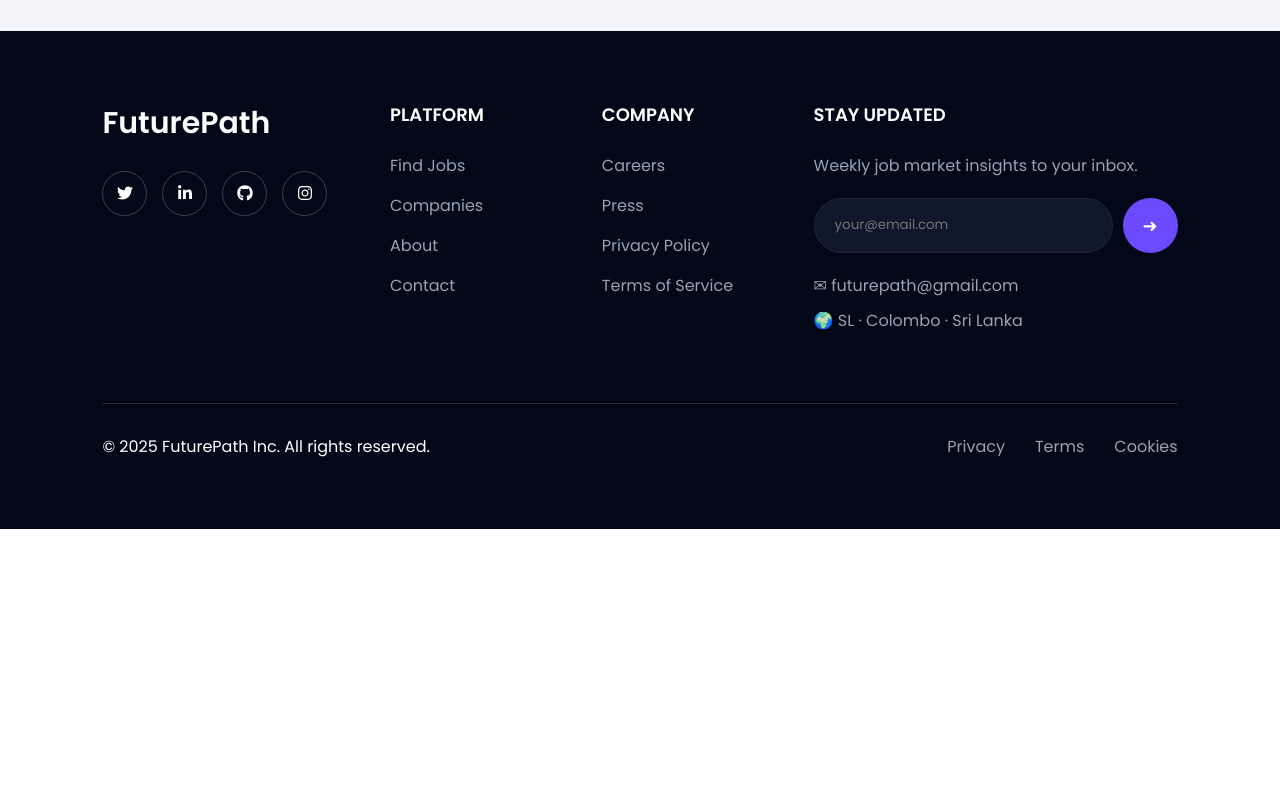
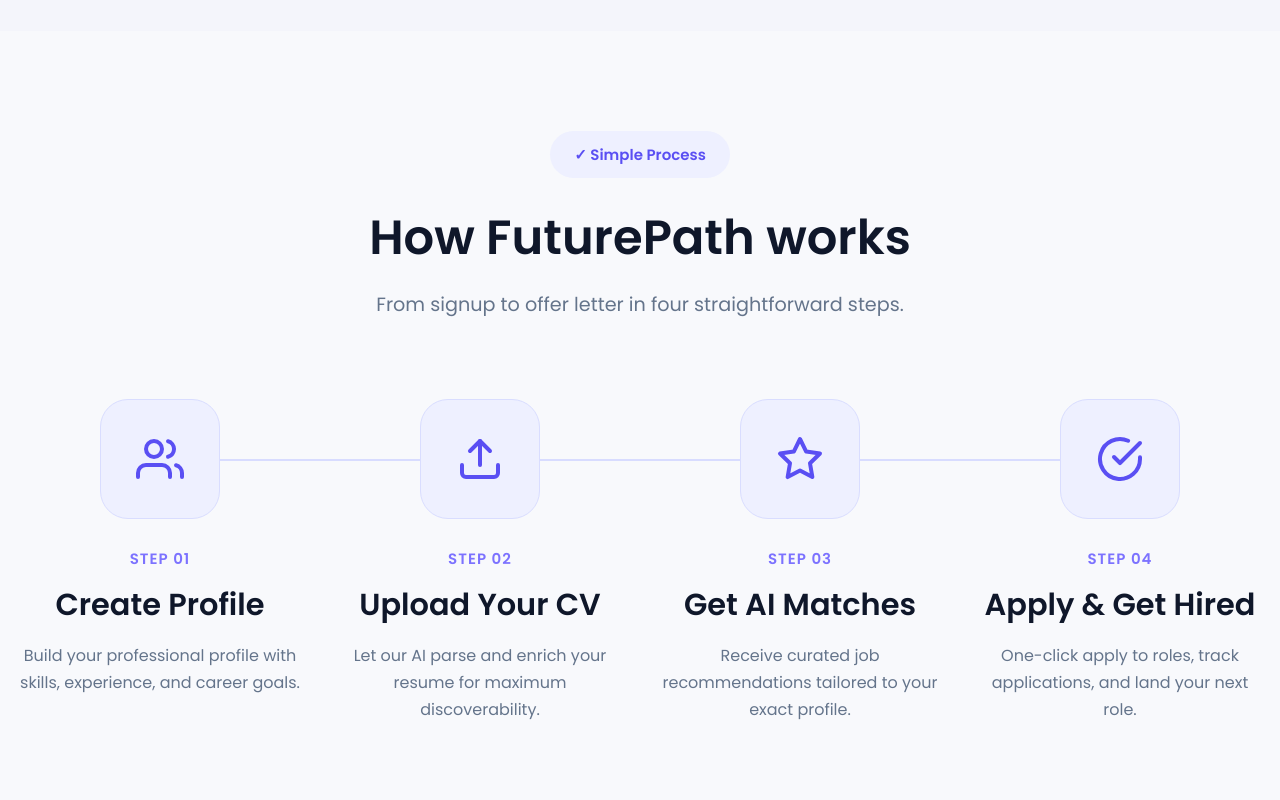
Before and after one commit to thakshilamadhushan/hict22013-FuturePath, a React (Vite) app in the folder Frontend/: page / in a window 1280 px wide. Shown: the part 1920-2720 px from the top of the page. Before the commit the page ends 2449 px from the top, so only its background shows below. Built offline with nearby package versions, Linux system fonts and the light colour scheme.

Commit message:
Create FuturePathProcess section

```diff
--- a/Frontend/src/App.jsx
+++ b/Frontend/src/App.jsx
@@ -5,6 +5,7 @@
 import Navbar from './components/navBar.jsx'
 import HeroSection from './components/heroSection.jsx'
 import BrowseByIndustry from './components/browseByIndustry.jsx'
+import FuturePathProcess from './components/FuturePathProcess.jsx'
 import Footer from './components/footer.jsx'
 import './App.css'
 
@@ -16,6 +17,7 @@
       <Navbar />
       <HeroSection />
       <BrowseByIndustry />
+      <FuturePathProcess/>
       <Footer />
     </>
   )
--- /dev/null
+++ b/Frontend/src/components/FuturePathProcess.css
@@ -0,0 +1,166 @@
+/* ---------- Section ---------- */
+
+.process-section {
+  padding: 100px 20px;
+  background: #f8f9fc;
+  text-align: center;
+  overflow: hidden;
+}
+
+.process-header {
+  max-width: 700px;
+  margin: 0 auto 80px;
+}
+
+.process-badge {
+  display: inline-flex;
+  align-items: center;
+  gap: 8px;
+  background: #eef0ff;
+  color: #5a4ff3;
+  padding: 12px 24px;
+  border-radius: 999px;
+  font-size: 15px;
+  font-weight: 600;
+  margin-bottom: 24px;
+}
+
+.process-header h2 {
+  font-size: 3rem;
+  font-weight: 700;
+  color: #0f172a;
+  margin-bottom: 16px;
+}
+
+.process-header p {
+  font-size: 1.2rem;
+  color: #64748b;
+}
+
+/* ---------- Timeline ---------- */
+
+.process-timeline {
+  position: relative;
+  display: grid;
+  grid-template-columns: repeat(4, 1fr);
+  gap: 40px;
+  max-width: 1400px;
+  margin: auto;
+}
+
+/* connecting line */
+.process-timeline::before {
+  content: "";
+  position: absolute;
+  top: 60px;
+  left: 12%;
+  right: 12%;
+  height: 2px;
+  background: #d8dcff;
+  z-index: 0;
+}
+
+/* ---------- Card ---------- */
+
+.process-card {
+  position: relative;
+  z-index: 1;
+}
+
+.icon-box {
+  width: 120px;
+  height: 120px;
+  margin: 0 auto 28px;
+  background: #eef0ff;
+  border: 1px solid #d9ddff;
+  border-radius: 28px;
+
+  display: flex;
+  align-items: center;
+  justify-content: center;
+
+  font-size: 48px;
+  color: #5a4ff3;
+
+  transition: all 0.35s ease;
+  cursor: pointer;
+}
+
+/* Hover Effect */
+.process-card:hover .icon-box {
+  transform: translateY(-10px) scale(1.05);
+  background: #5a4ff3;
+  color: white;
+  box-shadow: 0 18px 35px rgba(90, 79, 243, 0.25);
+}
+
+.step-number {
+  display: block;
+  color: #7c72ff;
+  font-size: 15px;
+  font-weight: 700;
+  letter-spacing: 1px;
+  margin-bottom: 12px;
+}
+
+.process-card h3 {
+  font-size: 1.9rem;
+  font-weight: 700;
+  color: #0f172a;
+  margin-bottom: 14px;
+}
+
+.process-card p {
+  color: #64748b;
+  line-height: 1.7;
+  max-width: 280px;
+  margin: 0 auto;
+}
+
+/* ---------- Tablet ---------- */
+
+@media (max-width: 1024px) {
+  .process-timeline {
+    grid-template-columns: repeat(2, 1fr);
+    gap: 60px;
+  }
+
+  .process-timeline::before {
+    display: none;
+  }
+
+  .process-header h2 {
+    font-size: 2.4rem;
+  }
+}
+
+/* ---------- Mobile ---------- */
+
+@media (max-width: 768px) {
+  .process-section {
+    padding: 70px 20px;
+  }
+
+  .process-timeline {
+    grid-template-columns: 1fr;
+    gap: 50px;
+  }
+
+  .process-header h2 {
+    font-size: 2rem;
+  }
+
+  .process-header p {
+    font-size: 1rem;
+  }
+
+  .icon-box {
+    width: 100px;
+    height: 100px;
+    font-size: 40px;
+  }
+
+  .process-card h3 {
+    font-size: 1.5rem;
+  }
+}
--- /dev/null
+++ b/Frontend/src/components/FuturePathProcess.jsx
@@ -0,0 +1,73 @@
+import React from "react";
+import "./FuturePathProcess.css";
+import {
+  FiUsers,
+  FiUpload,
+  FiStar,
+  FiCheckCircle,
+} from "react-icons/fi";
+
+const steps = [
+  {
+    id: "01",
+    icon: <FiUsers />,
+    title: "Create Profile",
+    description:
+      "Build your professional profile with skills, experience, and career goals.",
+  },
+  {
+    id: "02",
+    icon: <FiUpload />,
+    title: "Upload Your CV",
+    description:
+      "Let our AI parse and enrich your resume for maximum discoverability.",
+  },
+  {
+    id: "03",
+    icon: <FiStar />,
+    title: "Get AI Matches",
+    description:
+      "Receive curated job recommendations tailored to your exact profile.",
+  },
+  {
+    id: "04",
+    icon: <FiCheckCircle />,
+    title: "Apply & Get Hired",
+    description:
+      "One-click apply to roles, track applications, and land your next role.",
+  },
+];
+
+const FuturePathProcess = () => {
+  return (
+    <section className="process-section">
+      <div className="process-header">
+        <span className="process-badge">✓ Simple Process</span>
+
+        <h2>How FuturePath works</h2>
+
+        <p>
+          From signup to offer letter in four straightforward steps.
+        </p>
+      </div>
+
+      <div className="process-timeline">
+        {steps.map((step) => (
+          <div className="process-card" key={step.id}>
+            <div className="icon-box">{step.icon}</div>
+
+            <span className="step-number">
+              STEP {step.id}
+            </span>
+
+            <h3>{step.title}</h3>
+
+            <p>{step.description}</p>
+          </div>
+        ))}
+      </div>
+    </section>
+  );
+};
+
+export default FuturePathProcess;
```
Also changed, not shown: 1 other file (tests, documents, lock files or other folders).
